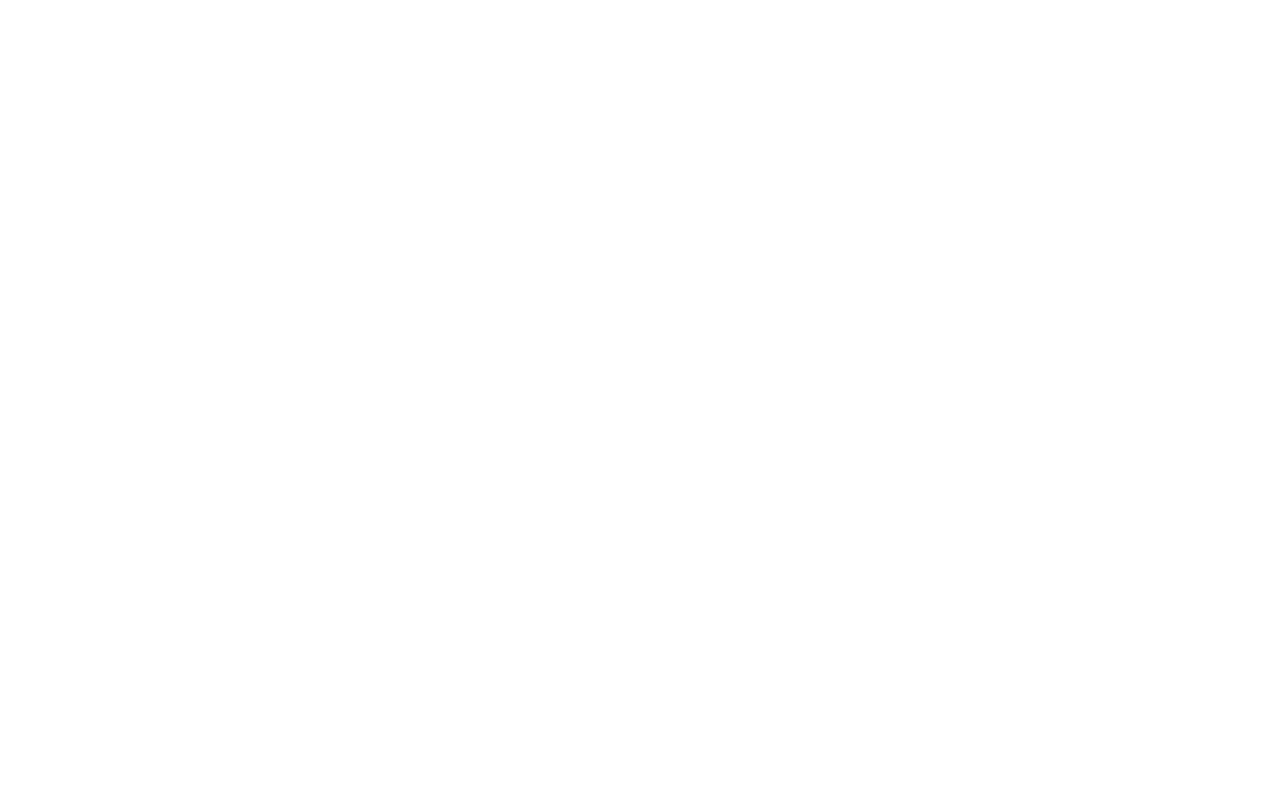
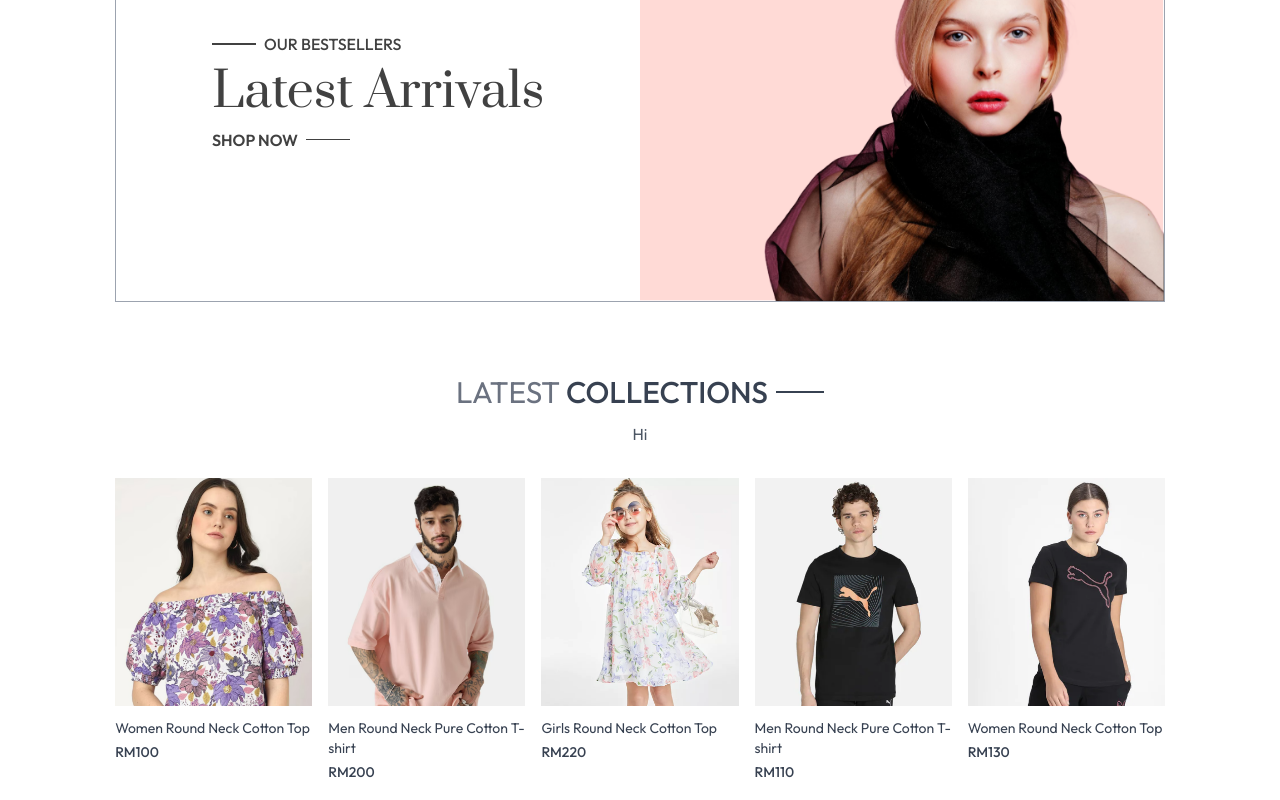
Before and after one commit to hangsheng0625/TheTrendyClub, a React (Vite) app in the folder frontend/: page / in a window 1280 px wide. Shown: the part 200-1000 px from the top of the page. Before the commit the page ends 800 px from the top, so only its background shows below. Built offline with nearby package versions, Linux system fonts and the light colour scheme.

Commit message:
modify the css, and create a hero section for the top of the website, as well as a latestcollection for the bottom part

```diff
--- /dev/null
+++ b/frontend/src/components/Hero.jsx
@@ -0,0 +1,30 @@
+import React from 'react'
+import { assets } from '../assets/assets'
+
+const Hero = () => {
+  return (
+    <div className='flex flex-col sm:flex-row border border-gray-400'>
+        {/* {Hero left side} */}
+        <div className='w-full sm:w-1/2 flex items-center justify-center py-10 sm:py-0'>
+            <div className='text-[#414141]'>
+                <div className='flex items-center gap-2'>
+                    <p className='w-8 md:w-11 h-[2px] bg-[#414141]'></p>
+                    <p className='font-medium text-sm md:text-base'> OUR BESTSELLERS</p>
+
+                </div>
+                <h1 className='prata-regular text-3xl sm:py-3 lg:text-5xl leading-relaxed'>Latest Arrivals</h1>
+                <div className='flex items-center gap-2'>
+                    <p className='font-semibold text-sm md:text-base'> SHOP NOW</p>
+                    <p className='w-8 md:w-11 h-[1px] bg-[#414141]'></p>
+                </div>
+            </div>
+        </div>
+
+        {/* {Hero right side} */}
+        <img className = 'w-full sm:w-1/2' src={assets.hero_img} alt="" />
+
+    </div>
+  )
+}
+
+export default Hero
--- /dev/null
+++ b/frontend/src/components/LatestCollection.jsx
@@ -0,0 +1,37 @@
+import React, { useContext, useEffect, useState } from 'react'
+import { ShopContext } from '../context/ShopContext'
+import Title from './Title'
+import ProductItem from './ProductItem';
+
+const LatestCollection = () => {
+
+     const {products} = useContext(ShopContext);
+     const [latestProducts, setLatestProducts] = useState([]);
+
+     useEffect(()=>{
+        setLatestProducts(products.slice(0, 10));
+     }, [])
+
+    return (
+    <div className='my-10'>
+        <div className='text-center py-8 text-3xl'>
+            <Title text1={'LATEST'} text2={'COLLECTIONS'} />
+            <p className='w-3/4 m-auto text-xs sm:text-sm md:text-base text-gray-600'>
+            Hi
+            </p>
+        </div>
+
+        {/* {Rendering Products} */}
+        <div className='grid grid-cols-2 sm:grid-cols-3 md:grid-cols-4 lg:grid-cols-5 gap-4 gap-y-6'>
+            {
+                latestProducts.map((item, index)=>(
+                    <ProductItem key={index} id={item._id} image={item.image} name={item.name} price={item.price} />
+                ))
+            }
+        </div>
+
+    </div>
+  )
+}
+
+export default LatestCollection
--- /dev/null
+++ b/frontend/src/components/ProductItem.jsx
@@ -0,0 +1,20 @@
+import React, { useContext } from 'react'
+import { ShopContext } from '../context/ShopContext'
+import { Link } from 'react-router-dom'
+
+const ProductItem = ({id, image, name, price}) => {
+
+    const {currency} = useContext(ShopContext)
+  return (
+    <Link className='text-gray-700 cursor-pointer'to={'/products/${id}'}>
+        <div className='overflow-hidden'>
+            <img className='hover:scale-110 transition ease-in-out'src={image[0]} alt="" />
+        </div>
+        <p className='pt-3 pb-1 text-sm'>{name}</p>
+        <p className='text-sm font-medium'>{currency}{price}</p>
+
+    </Link>
+    )
+}
+
+export default ProductItem
--- /dev/null
+++ b/frontend/src/components/Title.jsx
@@ -0,0 +1,12 @@
+import React from 'react'
+
+const Title = ({text1, text2}) => {
+  return (
+    <div className='inline-flex gap-2 items-center mb-3'>
+        <p className='text-gray-500'>{text1} <span className='text-gray-700 font-medium'>{text2}</span></p>
+        <p className='w-8 sm:w-12 h-[1px] sm:h-[2px] bg-gray-700'></p>
+    </div>
+  )
+}
+
+export default Title
--- /dev/null
+++ b/frontend/src/context/ShopContext.jsx
@@ -0,0 +1,22 @@
+import { createContext } from "react";
+import {products} from "../assets/assets"
+
+export const ShopContext = createContext();
+
+const ShopContextProvider = (props) => {
+
+    const currency = 'RM';
+    const delivery_fee = '10'
+
+    const value = {
+        products, currency, delivery_fee
+    }
+
+    return (
+        <ShopContext.Provider value={value}>
+            {props.children}
+        </ShopContext.Provider>
+    )
+}
+
+export default ShopContextProvider;
--- a/frontend/src/index.css
+++ b/frontend/src/index.css
@@ -1,3 +1,5 @@
+@import url('https://fonts.googleapis.com/css2?family=Outfit:wght@100..900&family=Prata&display=swap');
+
 @tailwind base;
 @tailwind components;
 @tailwind utilities;
@@ -5,3 +7,12 @@
 a.active hr{
   display:block
 }
+
+*{
+  font-family: Outfit;
+}
+.prata-regular {
+  font-family: "Prata", serif;
+  font-weight: 400;
+  font-style: normal;
+}
--- a/frontend/src/main.jsx
+++ b/frontend/src/main.jsx
@@ -1,11 +1,14 @@
 import { StrictMode } from 'react'
-import { createRoot } from 'react-dom/client'
+import ReactDOM from 'react-dom/client'
 import './index.css'
 import App from './App.jsx'
 import { BrowserRouter } from 'react-router-dom'
+import ShopContextProvider from './context/ShopContext.jsx'
 
-createRoot(document.getElementById('root')).render(
+ReactDOM.createRoot(document.getElementById('root')).render(
   <BrowserRouter>
-    <App />
-  </BrowserRouter>,
+    <ShopContextProvider>
+      <App />
+    </ShopContextProvider>
+  </BrowserRouter>
 )
--- a/frontend/src/pages/Home.jsx
+++ b/frontend/src/pages/Home.jsx
@@ -1,8 +1,15 @@
 import React from 'react'
+import Hero from '../components/Hero'
+import LatestCollection from '../components/LatestCollection'
 
 const Home = () => {
   return (
-    <div>Home</div>
+    <div>
+        <Hero>
+        </Hero>
+        <LatestCollection/>
+
+    </div>
   )
 }
 
```
